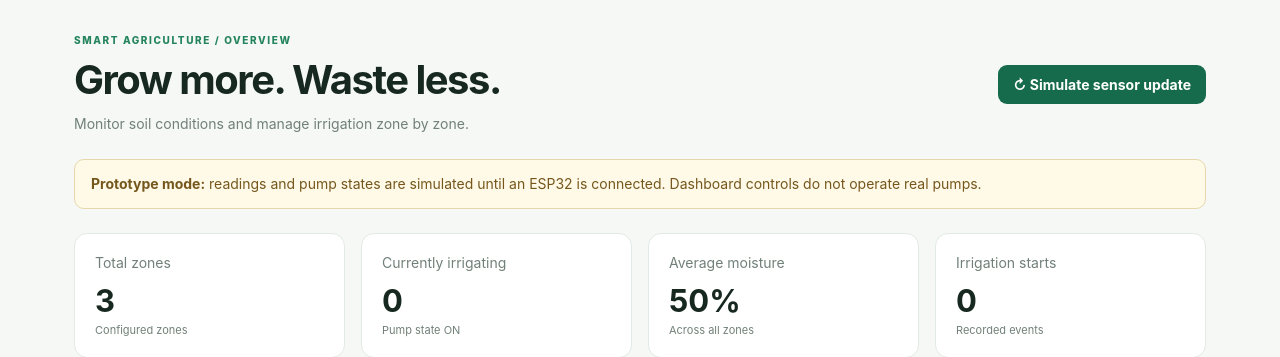
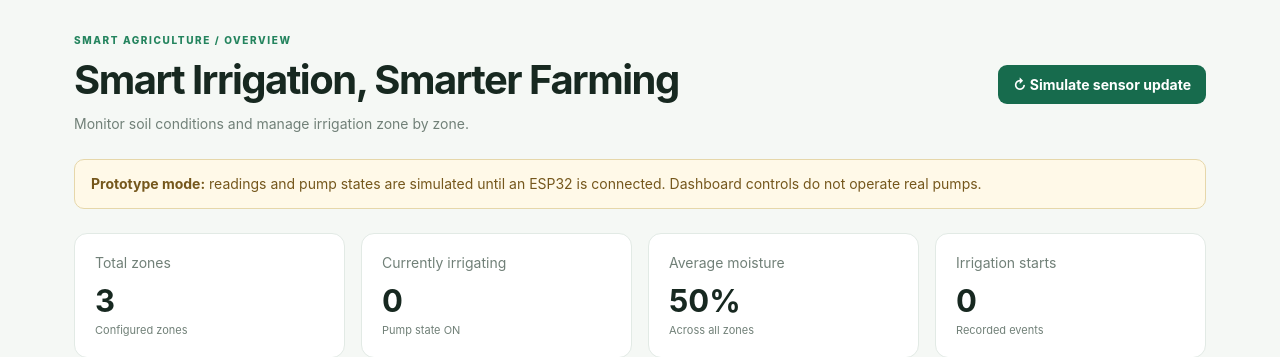
Before and after one commit to aryan2005k/smart-irrigation-cca2, a Flask app: page / in a window 1280 px wide. Shown: the part 76-433 px from the top of the page. Run offline with Flask 3, Linux system fonts and the light colour scheme; data comes from the database, SQL or seed files in the repository; data that the repository does not hold is empty.

Commit message:
Update dashboard heading

```diff
--- a/templates/index.html
+++ b/templates/index.html
@@ -1,6 +1,6 @@
 <!doctype html><html lang="en"><head><meta charset="utf-8"><meta name="viewport" content="width=device-width,initial-scale=1"><title>Smart Irrigation Dashboard</title><link rel="stylesheet" href="{{url_for('static',filename='style.css')}}"><script src="https://cdn.jsdelivr.net/npm/chart.js"></script></head><body>
 <header class="topbar"><div class="brand"><span class="brand-icon">🌱</span><div><strong>Smart Irrigation</strong><small>Multizone crop monitoring</small></div></div><nav><a class="active" href="/">Dashboard</a><a href="/zones">Zone controls</a></nav><span class="demo-pill">DEMO · SIMULATED DATA</span></header>
-<main class="container"><section class="hero"><div><p class="eyebrow">SMART AGRICULTURE / OVERVIEW</p><h1>Grow more. Waste less.</h1><p>Monitor soil conditions and manage irrigation zone by zone.</p></div><button class="primary" id="simulateBtn">↻ Simulate sensor update</button></section>
+<main class="container"><section class="hero"><div><p class="eyebrow">SMART AGRICULTURE / OVERVIEW</p><h1>Smart Irrigation, Smarter Farming</h1><p>Monitor soil conditions and manage irrigation zone by zone.</p></div><button class="primary" id="simulateBtn">↻ Simulate sensor update</button></section>
 <div class="notice"><strong>Prototype mode:</strong> readings and pump states are simulated until an ESP32 is connected. Dashboard controls do not operate real pumps.</div>
 <section class="stats"><article class="stat"><span>Total zones</span><strong id="zoneCount">—</strong><small>Configured zones</small></article><article class="stat"><span>Currently irrigating</span><strong id="irrigating">—</strong><small>Pump state ON</small></article><article class="stat"><span>Average moisture</span><strong id="average">—</strong><small>Across all zones</small></article><article class="stat"><span>Irrigation starts</span><strong id="starts">—</strong><small>Recorded events</small></article></section>
 <section class="section-heading"><div><p class="eyebrow">LIVE STATUS</p><h2>Field zones</h2></div><a class="text-link" href="/zones">Manage zones →</a></section><section id="zoneGrid" class="zone-grid"><div class="loading">Loading zones…</div></section>
```
